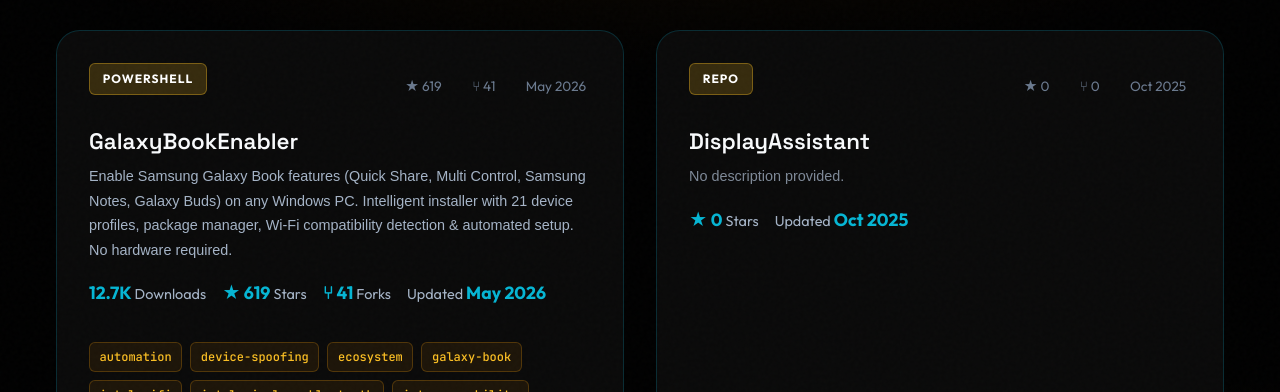
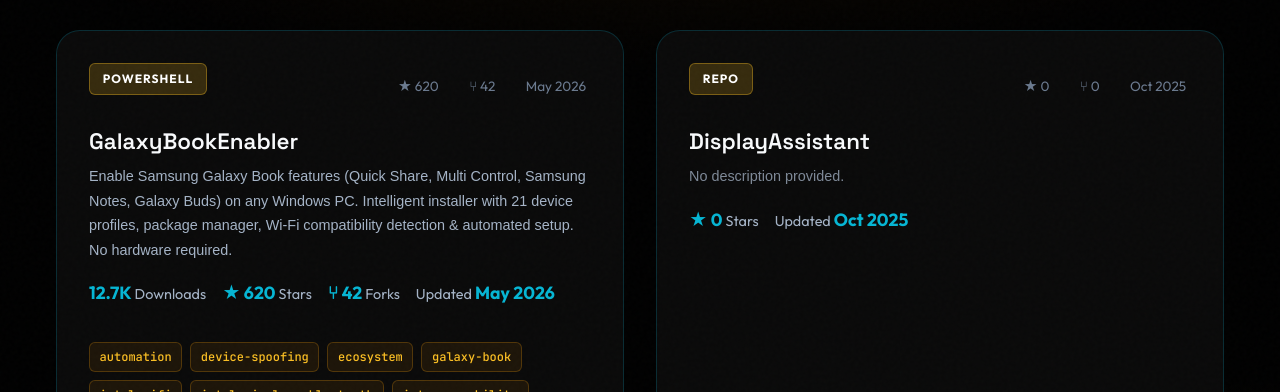
Before and after one commit to Bananz0/bananz0, a Jekyll site: the page built from projects.html, in a window 1280 px wide and 900 px high, scrolled down 2337 px. Shown: the part 183-575 px from the top of the window. Built offline with Jekyll 4.4.1, drawn with Linux system fonts in a browser that asks for light colours.

Commit message:
chore: update GitHub repos list [skip ci]

```diff
--- a/_data/github_repos.json
+++ b/_data/github_repos.json
@@ -7,11 +7,11 @@
     "language": "PowerShell",
     "fork": false,
     "hidden": false,
-    "stargazers_count": 619,
-    "forks_count": 41,
+    "stargazers_count": 620,
+    "forks_count": 42,
     "open_issues_count": 21,
-    "download_count": 12679,
-    "score": 107579,
+    "download_count": 12713,
+    "score": 107813,
     "pushed_at": "2026-05-09T12:37:05Z",
     "created_at": "2023-11-05T09:51:09Z",
     "topics": [
@@ -144,7 +144,7 @@
     "open_issues_count": 1,
     "download_count": 0,
     "score": 150,
-    "pushed_at": "2026-05-24T03:04:42Z",
+    "pushed_at": "2026-05-25T03:06:07Z",
     "created_at": "2025-11-13T00:26:20Z",
     "topics": []
   },
```
